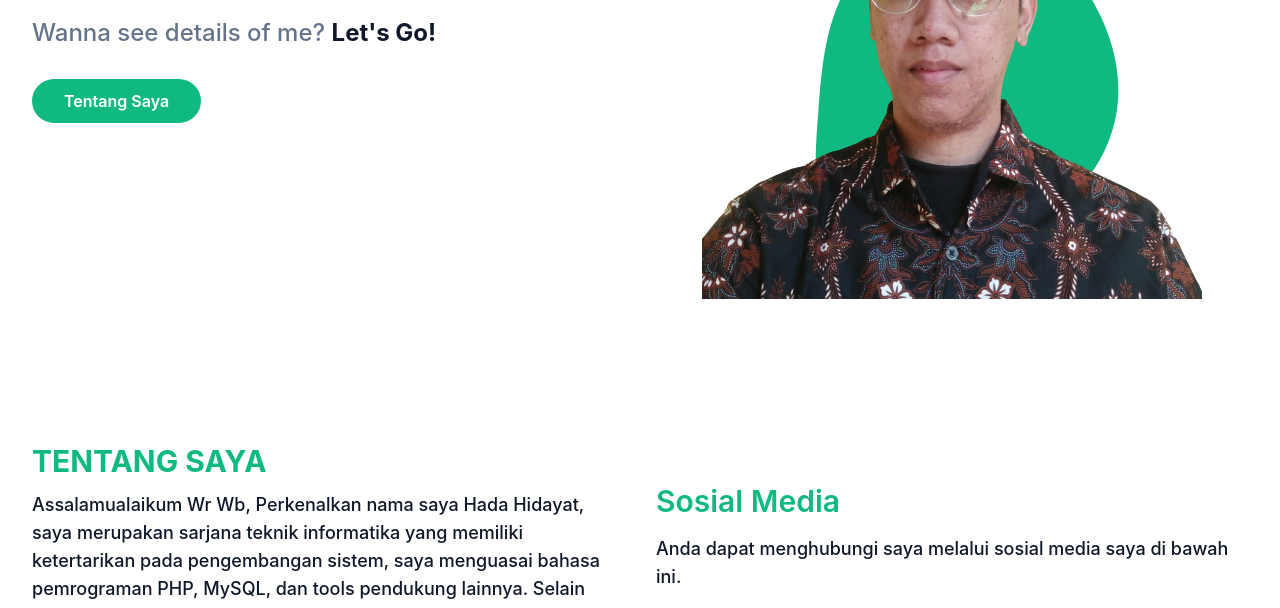
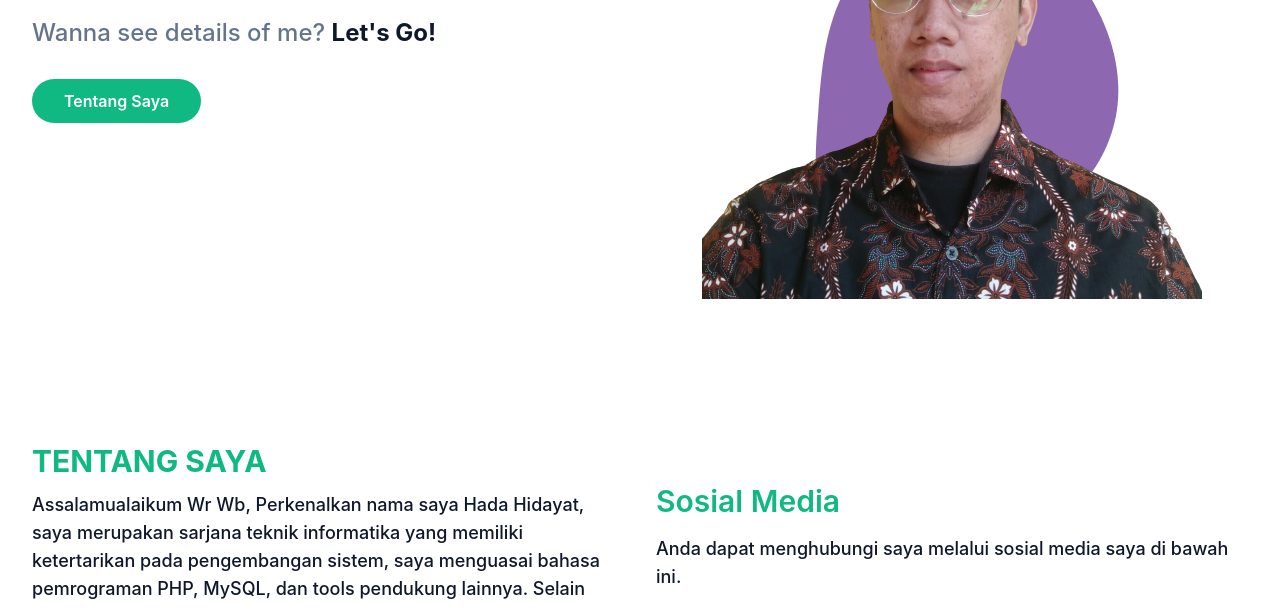
Before and after one commit to L200170100/L200170100.github.io, a website: page portfolio/index.html in a window 1280 px wide. Shown: the part 381-989 px from the top of the page. Drawn offline with Linux system fonts and the light colour scheme.

Commit message:
Update index.html

```diff
--- a/portfolio/index.html
+++ b/portfolio/index.html
@@ -4,7 +4,7 @@
     <meta charset="UTF-8" />
     <meta http-equiv="X-UA-Compatible" content="IE=edge" />
     <meta name="viewport" content="width=device-width, initial-scale=1.0" />
-    <title>Portfolio Tailwind CSS</title>
+    <title>Portfolio Hada</title>
     <link href="dist/output.css" rel="stylesheet" />
     <script>
       if (localStorage.theme === 'dark' || (!('theme' in localStorage) && window.matchMedia('(prefers-color-scheme: dark)').matches)) {
@@ -87,7 +87,7 @@
               <span class="absolute bottom-0 left-1/2 -translate-x-1/2 md:scale-125">
                 <svg width="400" height="380" viewBox="0 0 200 200" xmlns="http://www.w3.org/2000/svg">
                   <path
-                    fill="#10b981"
+                    fill="#8d67af"
                     d="M47.4,-51C59.2,-35.6,65.1,-17.8,63.4,-1.7C61.7,14.5,52.6,28.9,40.8,36.6C28.9,44.2,14.5,45,-2,47C-18.4,49,-36.8,52.1,-45.4,44.5C-53.9,36.8,-52.5,18.4,-51.2,1.3C-49.9,-15.8,-48.7,-31.7,-40.2,-47.1C-31.7,-62.4,-15.8,-77.3,1,-78.3C17.8,-79.2,35.6,-66.3,47.4,-51Z"
                     transform="translate(100 100) scale(1.1)"
                   />
```
